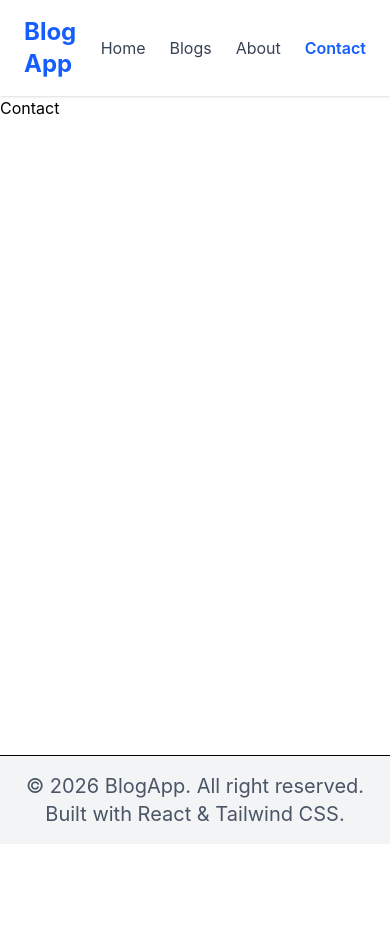
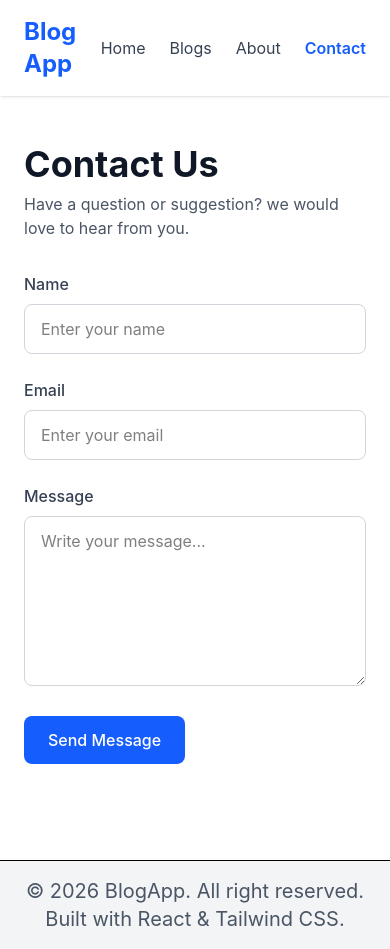
Before and after one commit to comfortmbah/blog-app, a React (Vite) app: page /contact in a window 390 px wide. Before the commit the page ends 844 px from the top, so only its background shows below. Built offline with nearby package versions, Linux system fonts and the light colour scheme.

Commit message:
Create responsive contact page with form layout

```diff
--- a/src/pages/Contact.jsx
+++ b/src/pages/Contact.jsx
@@ -2,7 +2,80 @@
 
 const Contact = () => {
   return (
-    <div>Contact</div>
+    <section className="mx-auto max-w-3xl px-6 py-12">
+      <h1 className="mb-2 text-gray-900 font-bold text-4xl">
+        Contact Us
+      </h1>
+
+      <p className="mb-8 text-gray-600">
+        Have a question or suggestion? we would love to hear from you.
+      </p>
+
+      <form
+        className="space-y-6"
+      >
+        <div>
+          <label
+            htmlFor="name"
+            className="mb-2 block font-medium text-gray-700"
+          >
+            Name
+          </label>
+
+          <input
+            type="text"
+            id="name"
+            name="name"
+            placeholder="Enter your name"
+            className="w-full rounded-lg border border-gray-300 px-4 py-3 focus:border-blue-600
+              focus:outline-none"
+          />
+        </div>
+
+        <div>
+          <label
+            htmlFor="email"
+            className="mb-2 block font-medium text-gray-700"
+          >
+            Email
+          </label>
+
+          <input
+            type="email"
+            id="email"
+            name="email"
+            placeholder="Enter your email"
+            className="w-full rounded-lg border border-gray-300 px-4 py-3 focus:border-blue-600
+              focus:outline-none"
+          />
+        </div>
+
+        <div>
+          <label
+            htmlFor="message"
+            className="mb-2 block font-medium text-gray-700"
+          >
+            Message
+          </label>
+
+          <textarea
+            id="message"
+            name="message"
+            rows={'6'}
+            placeholder="Write your message..."
+            className="w-full rounded-lg border border-gray-300 px-4 py-3 focus:border-blue-600
+              focus:outline-none"
+          />
+        </div>
+
+        <button
+          type="submit"
+          className="rounded-lg bg-blue-600 px-6 py-3 font-medium text-white transition hover:bg-blue-700"
+        >
+          Send Message
+        </button>
+      </form>
+    </section>
   )
 }
 
```
